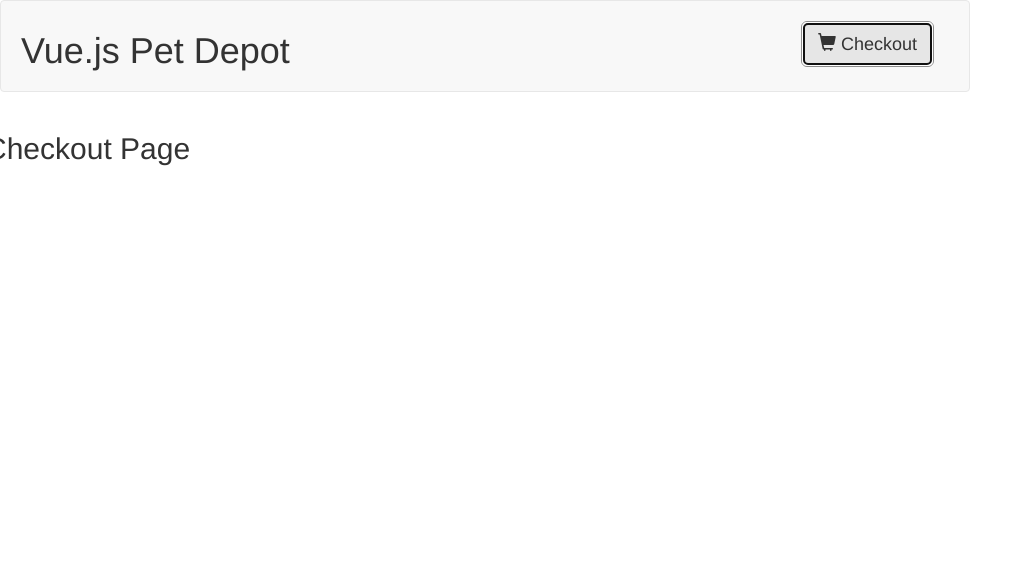
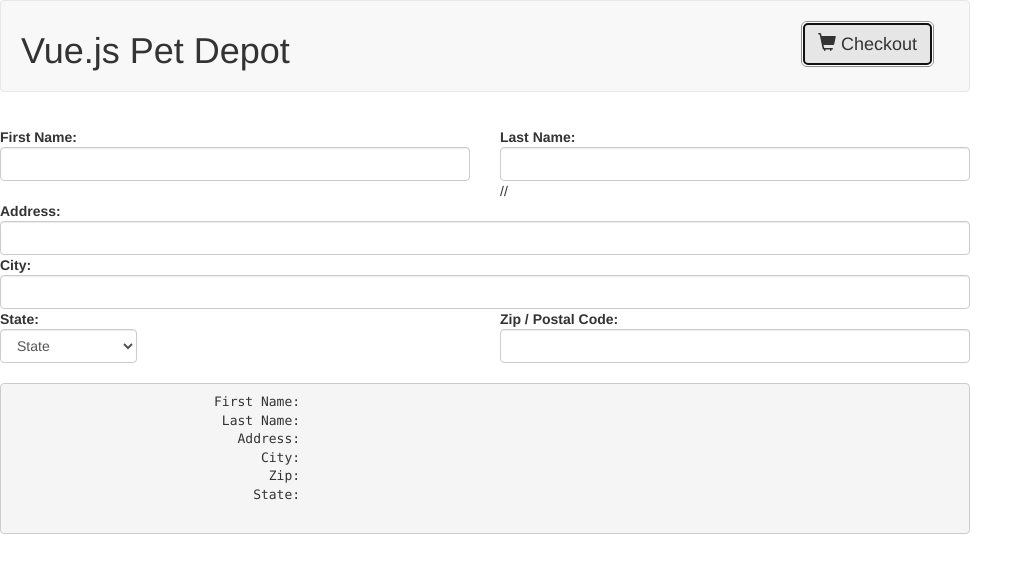
Before and after one commit to Octawer/Vue-Pet-Depot, a plain HTML site: page index.html in a window 1280 px wide. Both pictures are taken after a click on the button "Checkout". Shown: the whole page, without its empty margins (0-1033 px from the left). Drawn offline with nearby package versions, Linux system fonts and the light colour scheme.

Commit message:
checkout form

```diff
--- a/index.html
+++ b/index.html
@@ -40,7 +40,54 @@
                     </div>
                 </div>
                 <div v-else>
-                    <h2>Checkout Page</h2>
+                    <div class="col-md-6">
+                        <strong>First Name:</strong>
+                        <input v-model="order.firstName" class="form-control" />
+                    </div>
+                    <div class="col-md-6">
+                        <strong>Last Name:</strong>
+                        <input v-model="order.lastName" class="form-control" /> //
+                    </div>
+                    <div class="form-group">
+                        <div class="col-md-12"><strong>Address:</strong></div>
+                        <div class="col-md-12">
+                            <input v-model="order.address" class="form-control" />
+                        </div>
+                    </div>
+                    <div class="form-group">
+                        <div class="col-md-12"><strong>City:</strong></div>
+                        <div class="col-md-12">
+                            <input v-model="order.city" class="form-control" />
+                        </div>
+                    </div>
+                    <div class="form-group">
+                        <div class="col-md-2">
+                            <strong>State:</strong>
+                            <select v-model="order.state" class="form-control">
+                            <option disabled value="">State</option>
+                            <option>AL</option>
+                            <option>AR</option>
+                            <option>CA</option>
+                            <option>NV</option>
+                          </select>
+                        </div>
+                    </div>
+                    <div class="form-group">
+                        <div class="col-md-6 col-md-offset-4">
+                            <strong>Zip / Postal Code:</strong>
+                            <input v-model="order.zip" class="form-control" />
+                        </div>
+                    </div>
+                    <div class="col-md-12 verify">
+                        <pre>
+                          First Name: {{order.firstName}}
+                           Last Name: {{order.lastName}}
+                             Address: {{order.address}}
+                                City: {{order.city}}
+                                 Zip: {{order.zip}}
+                               State: {{order.state}}
+                        </pre>
+                    </div>
                 </div>
             </div>
         </main>
@@ -62,6 +109,14 @@
                     price: 2000,
                     image: "assets/images/product-fullsize.png",
                     availableInventory: 5
+                },
+                order: {
+                    firstName: '',
+                    lastName: '',
+                    address: '',
+                    city: '',
+                    zip: '',
+                    state: ''
                 },
                 cart: []
             },
```
